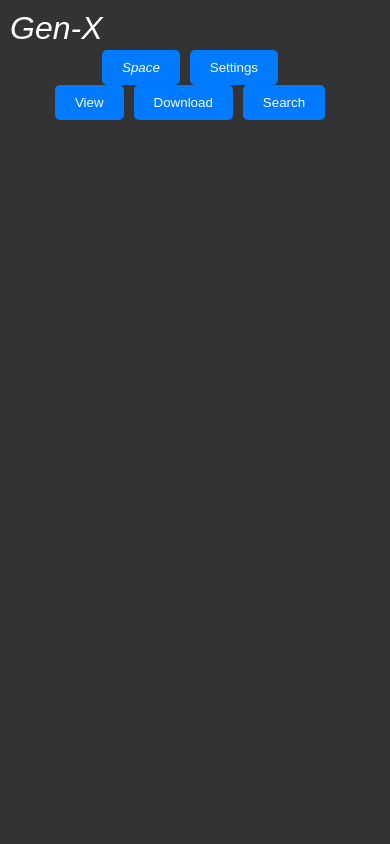
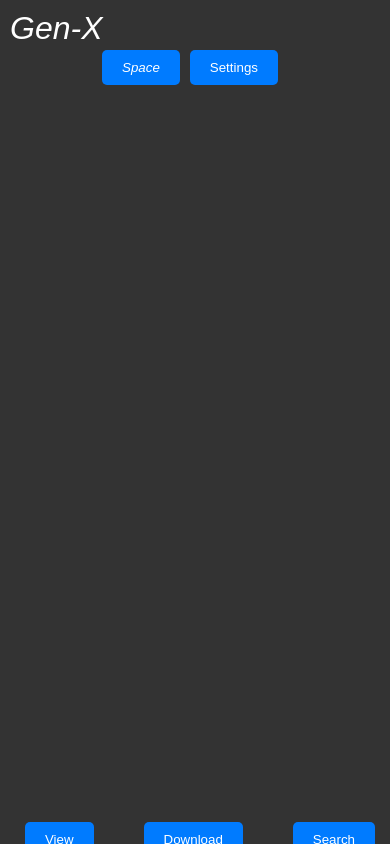
Before and after one commit to Hamza1610/Gen-X-prototype, a React (Create React App) app in the folder client/: page /get-started in a window 390 px wide. Built offline with nearby package versions, Linux system fonts and the light colour scheme.

Commit message:
add styled toolbar button

```diff
--- a/client/src/styles/workspace.css
+++ b/client/src/styles/workspace.css
@@ -1,6 +1,34 @@
 .workspace-component {
     width: 100%;
+    padding: 10px;
     position: fixed;
     overflow-y: scroll;
     height: 90vh;
+    display: flex;
+    flex-direction: row;
+    @media (max-width: 425px) {
+        flex-direction: column-reverse;
+    }
 }
+
+.menu-tray {
+    display: flex;
+    width: 30px;
+    height: 100%;
+    flex-direction: column;
+    align-items: start;
+    justify-content: flex-start;
+    gap: 10px;
+
+    @media (max-width: 425px) {
+        flex-direction: row;
+        width: 100%;
+        height: 30px;
+        align-items: center;
+        justify-content: space-around;
+    }
+}
+.btn-menu {
+    width: auto;
+    height: auto;
+}
```
